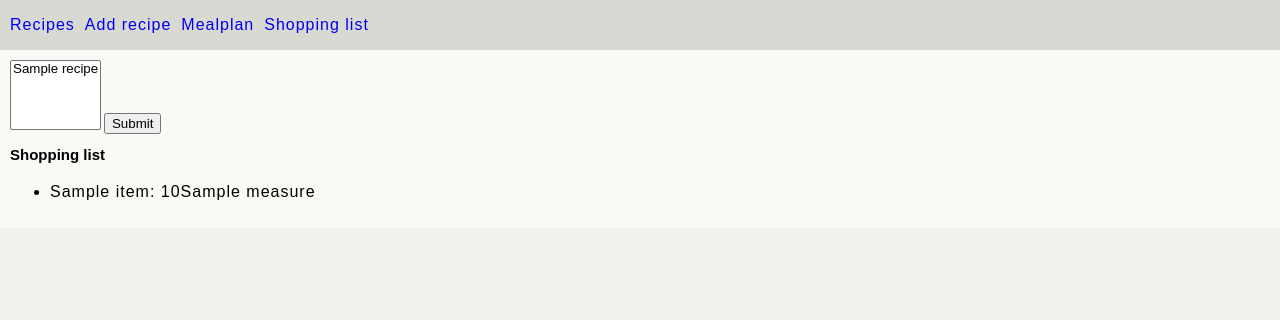
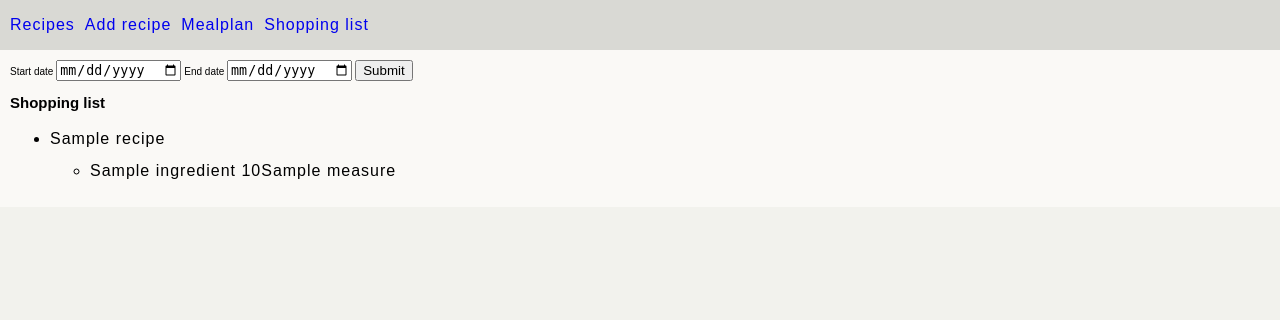
Before and after one commit to SimoHellgren/cookbook, a Flask app: template frontend/templates/shoppinglist.html in a window 1280 px wide. Shown: the top 320 px of the page. Run offline with Flask 2, Linux system fonts and the light colour scheme; the template is opened without the code that fills it: most values are stand-ins (such as "Sample title", 1, 10 or a date in 2020).

Commit message:
compute shoppinglist from mealplans

```diff
--- a/app.py
+++ b/app.py
@@ -150,25 +150,34 @@ def add_mealplans():
 
 @app.route("/shoppinglist", methods=("GET", "POST"))
 def shopping_list():
-    # all_recipes = get('/recipes').json()
-    all_recipes = crud.recipe.get_all()
     items = []
     if request.method == "POST":
-        choices = request.form.getlist("recipes")
-        ingredients = chain.from_iterable(
-            get(f"/recipes/{r['id']}/ingredients").json() for r in all_recipes if r["name"] in choices
-        )
+        start = request.form['start_date']
+        end = request.form['end_date']
 
-        kf = lambda x: (x["name"], x["measure"])  # noqa: E731
-        gb = groupby(sorted(ingredients, key=kf), key=kf)
+        mps = crud.mealplan.get_all()
 
-        items = [
-            {
-                "name": name,
-                "measure": measure,
-                "quantity": sum(float(row["quantity"]) for row in rows),
-            }
-            for (name, measure), rows in gb
+        chosen_mps = filter(lambda mp: start <= mp['date'] <= end, mps)
+
+        # calculate how many servings are needed per recipe
+        kf = lambda x: x["recipe_id"]  # noqa: E731
+        gb = groupby(sorted(chosen_mps, key=kf), key=kf)
+        needed_servings = {recipe_id: sum(row['servings'] for row in rows) for recipe_id, rows in gb}
+
+        # get recipes and their ingredients
+        data = [
+            {'recipe': crud.recipe.get(i), 'ingredients': crud.recipe.get_ingredients(i), 'servings': servings}
+            for i, servings in needed_servings.items()
         ]
 
-    return render_template("shoppinglist.html", recipes=all_recipes, items=items)
+        for d in data:
+            scaling_factor = d['servings'] / d['recipe']['servings']
+
+            items.append(
+                {
+                    'recipe': f"{d['recipe']['name']} ({d['servings']})",
+                    'ingredients': [{**ing, 'quantity': scaling_factor * ing['quantity']} for ing in d['ingredients']]
+                }
+            )
+
+    return render_template("shoppinglist.html", items=items)
--- a/frontend/templates/shoppinglist.html
+++ b/frontend/templates/shoppinglist.html
@@ -4,16 +4,20 @@
 
 {% block content%}
 <form method="post">
-    <select name="recipes" multiple>
-        {% for recipe in recipes %}
-            <option value="{{ recipe['name']}}">{{ recipe['name'] }}</option>
-        {% endfor %}
-    </select>
+    <label for="start_date">Start date</label>
+    <input id="start_date" type="date" name="start_date">
+    <label for="end_date">End date</label>
+    <input id="end_date" type="date" name="end_date">
     <input type="submit">
     <h1>Shopping list</h1>
     <ul>
-        {% for item in items %}
-            <li>{{ item['name'] }}: {{ item['quantity'] }}{{ item['measure'] }}</li>
+        {% for recipe in items %}
+            <li>{{ recipe['recipe'] }}</li>
+            <ul>
+                {% for ingredient in recipe['ingredients'] %}
+                <li>{{ ingredient['name'] }} {{ ingredient['quantity'] }}{{ingredient['measure']}}</li>
+                {% endfor %}
+            </ul>
         {% endfor %}
     </ul>
 </form>
```
